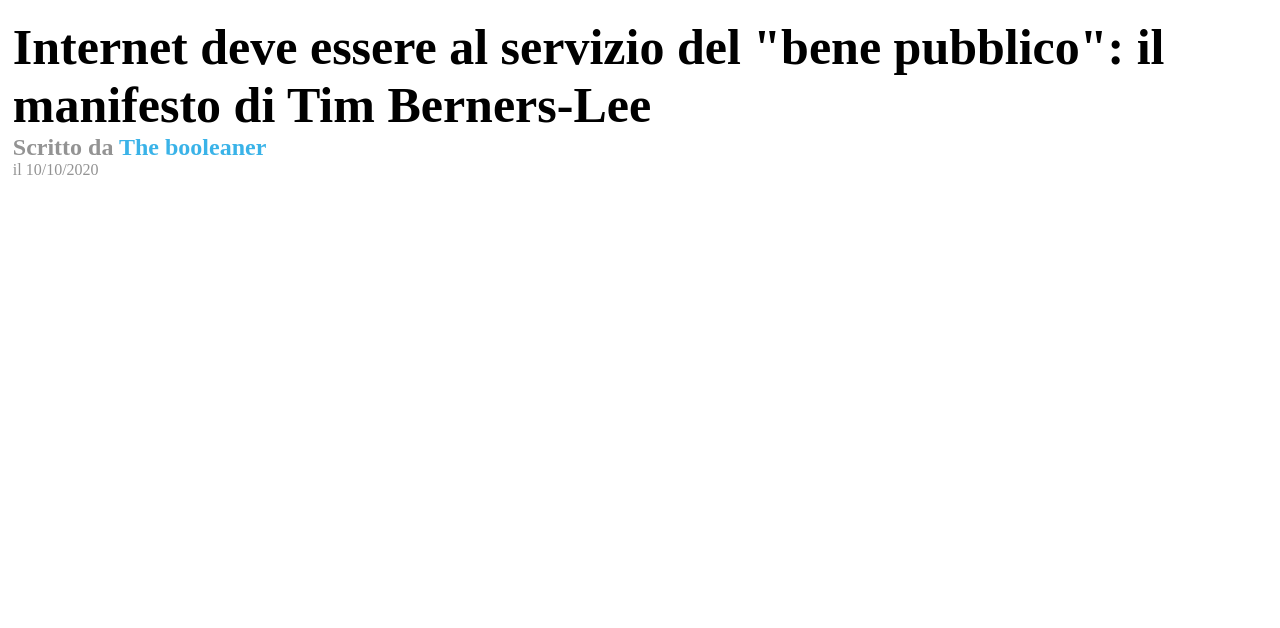
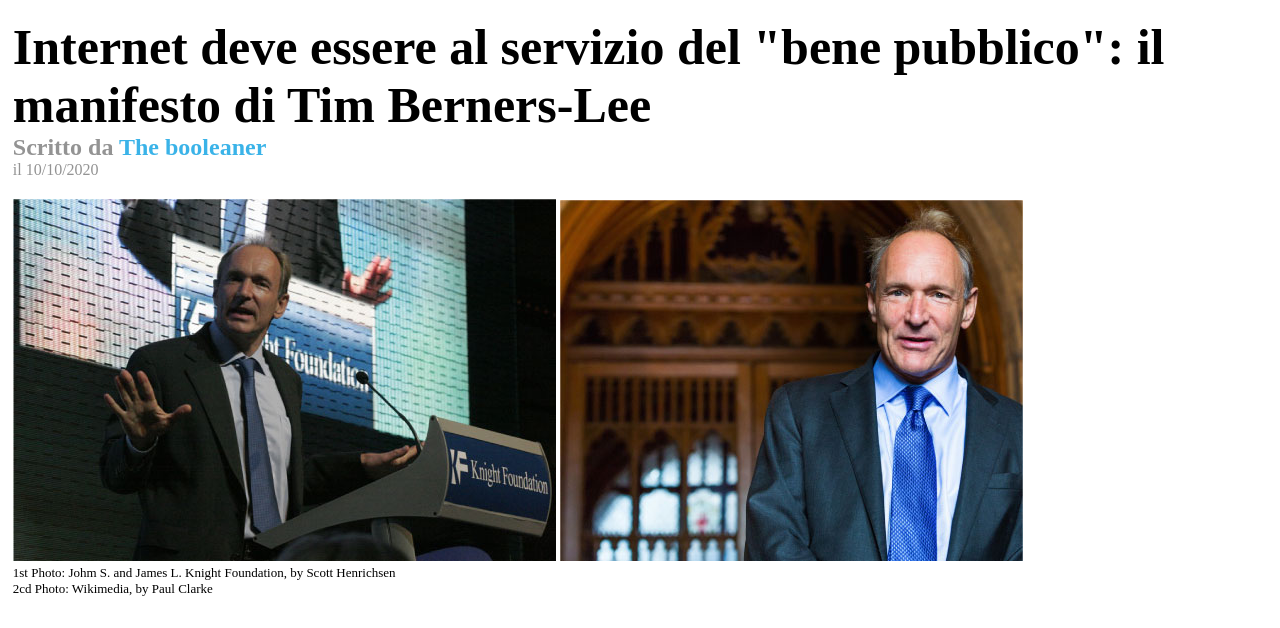
Before and after one commit to Borrellsss/html-css-booleaner, a plain HTML site: page index.html in a window 1280 px wide. Shown: the part 172-800 px from the top of the page. Drawn offline with Linux system fonts and the light colour scheme.

Commit message:
prima sezione main completa

```diff
--- a/css/style.css
+++ b/css/style.css
@@ -43,3 +43,12 @@ h2 span {
 .container > span {
     color: #939393;
 }
+
+/* main section */
+main .container {
+    margin-top: 20px;
+}
+
+.sezione1 p {
+    font-size: 13px;
+}
--- a/index.html
+++ b/index.html
@@ -25,5 +25,25 @@
         </div>
     </header>
 
+    <!-- main section -->
+    <main>
+        <div class="container">
+
+            <!-- sezione foto Tim -->
+            <section class="sezione1">
+
+                <!-- foto Tim Berners-Lee -->
+                <img src="img/tim-1.jpg" alt="foto Tim Berners-Lee durante conferenza">
+                <img src="img/tim-2.jpg" alt="foto Tim Berners-Lee">
+                <p>
+                    1st Photo: Johm S. and James L. Knight Foundation, by Scott Henrichsen <br>
+                    2cd Photo: Wikimedia, by Paul Clarke
+                </p>
+            </section>
+
+
+        </div>
+    </main>
+
 </body>
 </html>
```
